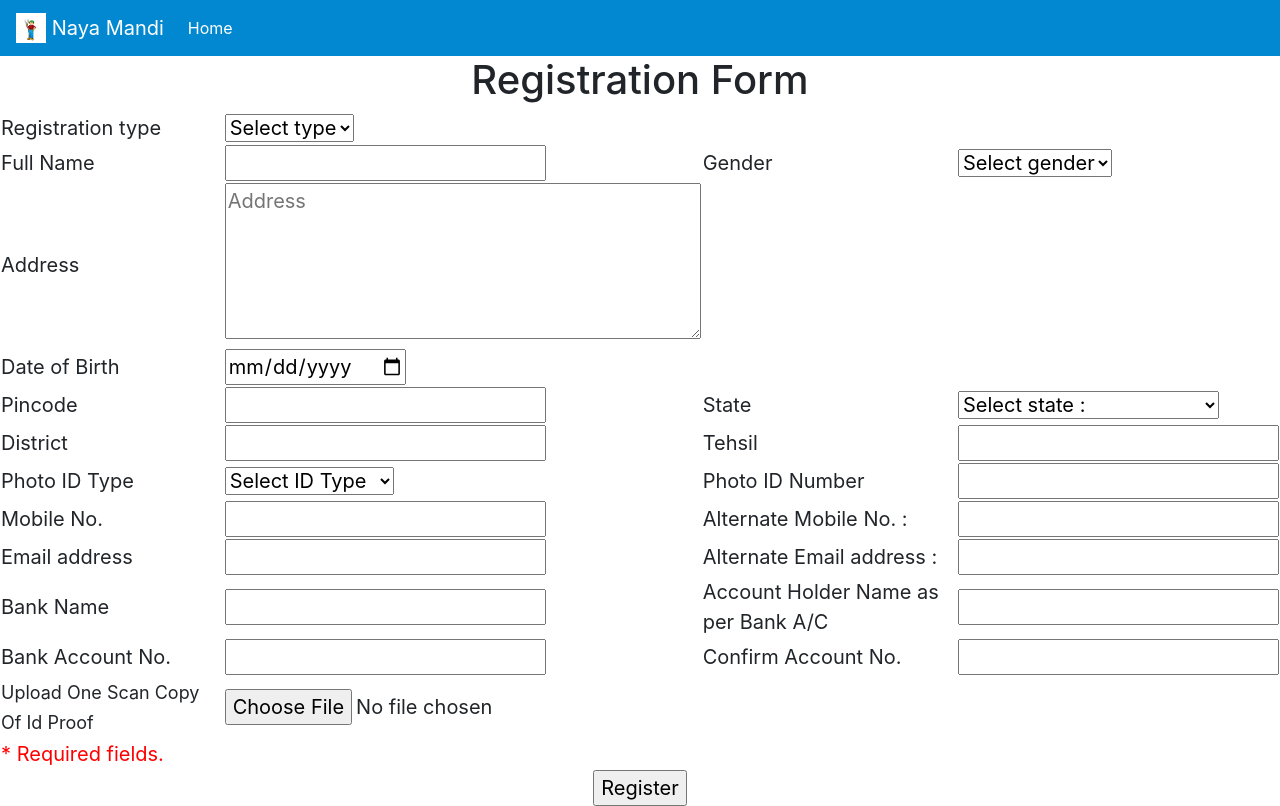
After one commit to savagearray/nayamandi, a Flask app: page /registration in a window 1280 px wide. The commit adds this page. Run offline with Flask 2, Linux system fonts and the light colour scheme; some libraries are stand-ins or nearby versions.

Commit message:
Added registration webpage
Few changes regarding links

```diff
--- a/web/app.py
+++ b/web/app.py
@@ -30,6 +30,10 @@ def ml_working():
 def future_prediction():
     return render_template('future_prediction.html')
 
+@app.route("/registration")
+def registration():
+    return render_template('registration.html')
+
 if __name__ == '__main__':
     app.run(debug=True)
 #FLASK_APP=filename.py FLASK_ENV=development flask run –port 8080
--- a/web/templates/commodity.html
+++ b/web/templates/commodity.html
@@ -24,7 +24,7 @@
   		<div class="collapse navbar-collapse" id="navbarNav">
     		<ul class="navbar-nav">
       			<li class="nav-item active">
-        			<a class="nav-link" href="index.html">Home <span class="sr-only">(current)</span></a>
+        			<a class="nav-link" href="/">Home <span class="sr-only">(current)</span></a>
       			</li>
     		</ul>
   		</div>
--- a/web/templates/incentives.html
+++ b/web/templates/incentives.html
@@ -24,7 +24,7 @@
   		<div class="collapse navbar-collapse" id="navbarNav">
     		<ul class="navbar-nav">
       			<li class="nav-item active">
-        			<a class="nav-link" href="index.html">Home <span class="sr-only">(current)</span></a>
+        			<a class="nav-link" href="/">Home <span class="sr-only">(current)</span></a>
       			</li>
     		</ul>
   		</div>
--- a/web/templates/index.html
+++ b/web/templates/index.html
@@ -22,7 +22,7 @@
   		<div class="collapse navbar-collapse" id="navbarNav">
     		<ul class="navbar-nav">
       			<li class="nav-item active">
-        			<a class="nav-link" href="#">Home <span class="sr-only">(current)</span></a>
+        			<a class="nav-link" href="/">Home <span class="sr-only">(current)</span></a>
       			</li>
       			<li class="nav-item">
         			<a class="nav-link" href="/ml_working">Our ML Algorithm</a>
@@ -37,7 +37,7 @@
 
     		<ul class="navbar-nav ml-auto">
     			<li class="nav-item">
-      				<a class="nav-link" href="#"><i class="fa fa-user-plus"></i>&nbsp;Registration</a>
+      				<a class="nav-link" href="/registration"><i class="fa fa-user-plus"></i>&nbsp;Registration</a>
     			</li>
     			<li class="nav-item">
       				<a class="nav-link" href="#"><i class="fa fa-sign-in"></i>&nbsp;Login</a>
--- a/web/templates/license.html
+++ b/web/templates/license.html
@@ -24,7 +24,7 @@
   		<div class="collapse navbar-collapse" id="navbarNav">
     		<ul class="navbar-nav">
       			<li class="nav-item active">
-        			<a class="nav-link" href="index.html">Home <span class="sr-only">(current)</span></a>
+        			<a class="nav-link" href="/">Home <span class="sr-only">(current)</span></a>
       			</li>
     		</ul>
   		</div>
--- a/web/templates/ml_working.html
+++ b/web/templates/ml_working.html
@@ -77,7 +77,7 @@
   		<div class="collapse navbar-collapse" id="navbarNav">
     		<ul class="navbar-nav">
       			<li class="nav-item active">
-        			<a class="nav-link" href="index.html">Home <span class="sr-only">(current)</span></a>
+        			<a class="nav-link" href="/">Home <span class="sr-only">(current)</span></a>
       			</li>
     		</ul>
   		</div>
--- a/web/templates/price_details.html
+++ b/web/templates/price_details.html
@@ -19,7 +19,7 @@
   		<div class="collapse navbar-collapse" id="navbarNav">
     		<ul class="navbar-nav">
       			<li class="nav-item active">
-        			<a class="nav-link" href="index.html">Home <span class="sr-only">(current)</span></a>
+        			<a class="nav-link" href="/">Home <span class="sr-only">(current)</span></a>
       			</li>
     		</ul>
   		</div>
--- /dev/null
+++ b/web/templates/registration.html
@@ -0,0 +1,239 @@
+<!DOCTYPE html>
+<html lang="en">
+<head>
+  <title>Registration</title>
+  <link rel="stylesheet" href="https://stackpath.bootstrapcdn.com/bootstrap/4.4.1/css/bootstrap.min.css" integrity="sha384-Vkoo8x4CGsO3+Hhxv8T/Q5PaXtkKtu6ug5TOeNV6gBiFeWPGFN9MuhOf23Q9Ifjh" crossorigin="anonymous">
+	<link rel="stylesheet" href="https://cdnjs.cloudflare.com/ajax/libs/font-awesome/4.7.0/css/font-awesome.min.css">
+	<script src="https://code.jquery.com/jquery-3.4.1.slim.min.js" integrity="sha384-J6qa4849blE2+poT4WnyKhv5vZF5SrPo0iEjwBvKU7imGFAV0wwj1yYfoRSJoZ+n" crossorigin="anonymous"></script>
+	<script src="https://cdn.jsdelivr.net/npm/popper.js@1.16.0/dist/umd/popper.min.js" integrity="sha384-Q6E9RHvbIyZFJoft+2mJbHaEWldlvI9IOYy5n3zV9zzTtmI3UksdQRVvoxMfooAo" crossorigin="anonymous"></script>
+	<script src="https://stackpath.bootstrapcdn.com/bootstrap/4.4.1/js/bootstrap.min.js" integrity="sha384-wfSDF2E50Y2D1uUdj0O3uMBJnjuUD4Ih7YwaYd1iqfktj0Uod8GCExl3Og8ifwB6" crossorigin="anonymous"></script>
+</head>
+<body>
+  	<!-- Navbar starts -->
+	<nav class="navbar navbar-expand-lg navbar-dark" style="background-color: #0288d1;">
+  		<a class="navbar-brand" href="#">
+  			<img src="{{ url_for('static',filename='images/farmer_logo.jpg') }}" width="30" height="30" class="d-inline-block align-top" alt="">
+  			Naya Mandi
+  		</a>
+  		<button class="navbar-toggler" type="button" data-toggle="collapse" data-target="#navbarNav" aria-controls="navbarNav" aria-expanded="false" aria-label="Toggle navigation">
+    		<span class="navbar-toggler-icon"></span>
+  		</button>
+  		<div class="collapse navbar-collapse" id="navbarNav">
+    		<ul class="navbar-nav">
+      			<li class="nav-item active">
+        			<a class="nav-link" href="/">Home <span class="sr-only">(current)</span></a>
+      			</li>
+    		</ul>
+  		</div>
+	</nav>
+	<!-- Navbar ends -->
+
+    <form style="font-size: 20px;">
+      <center>
+      <h1>Registration Form</h1>
+      <table>
+        <tr>
+          <td class="required">Registration type</td>
+          <td>
+            <select required name="regtype">
+            <option value="" hidden>Select type</option>
+            <option value="regtype">Buyer</option>
+            <option value="regtype">Seller</option>
+            </select>
+          </td>
+        </tr>
+
+        <tr></tr>
+
+        <tr>
+          <td class="required">Full Name</td>
+          <td>
+            <input type="text" name="fname" required>
+          </td>
+          <td class="required">Gender</td>
+          <td>
+            <select required name="gender">
+              <option value="" hidden>Select gender </option>
+              <option value="gender">Male</option>
+              <option value="gender">Female</option>
+            </select>
+          </td>
+        </tr>
+
+        <tr></tr>
+
+        <tr>
+          <td class="required">Address</td>
+          <td>
+            <textarea required  rows="5" cols="35" maxlength="100" placeholder="Address"></textarea>
+          </td>
+        </tr>
+
+        <tr></tr>
+
+        <tr>
+          <td class="required">Date of Birth</td>
+          <td>
+            <input required type="date" name="enterdate">
+          </td>
+        </tr>
+
+        <tr></tr>
+
+        <tr>
+          <td class="required">Pincode</td>
+          <td>
+            <input required type="number" name="pincode">
+          </td>
+          <td class="required">State</td>
+          <td>
+            <select required>
+              <option value="" hidden="">Select state : </option>
+              <option>Andhra Pradesh (AP)</option>
+              <option>Arunachal Pradesh (AR)</option>
+              <option>Assam (AS)</option>
+              <option>Bihar (BR)</option>
+              <option>Chhattisgarh (CG)</option>
+              <option>Goa (GA)</option>
+              <option>Gujarat (GJ)</option>
+              <option>Haryana (HR)</option>
+              <option>Himachal Pradesh (HP)</option>
+              <option>Jammu and Kashmir (JK)</option>
+              <option>Jharkhand (JH)</option>
+              <option>Karnataka (KA)</option>
+              <option>Kerala (KL)</option>
+              <option>Madhya Pradesh (MP)</option>
+              <option>Maharashtra (MH)</option>
+              <option>Manipur (MN)</option>
+              <option>Meghalaya (ML)</option>
+              <option>Mizoram (MZ)</option>
+              <option>Nagaland (NL)</option>
+              <option>Odisha(OD)</option>
+              <option>Punjab (PB)</option>
+              <option>Rajasthan (RJ)</option>
+              <option>Sikkim (SK)</option>
+              <option>Tamil Nadu (TN)</option>
+              <option>Tripura (TR)</option>
+              <option>Telangana (TS)</option>
+              <option>Uttar Pradesh (UP)</option>
+              <option>Uttarakhand (UK)</option>
+              <option>West Bengal (WB)</option>
+
+            </select>
+          </td>
+        </tr>
+
+        <tr></tr>
+
+        <tr>
+          <td class="required">District</td>
+          <td>
+            <input required type="text" name="distict">
+          </td>
+          <td class="required">Tehsil</td>
+          <td>
+            <input required type="text" name="tehsil">
+          </td>
+        </tr>
+
+        <tr></tr>
+
+        <tr>
+          <td class="required">Photo ID Type</td>
+          <td>
+            <select required>
+              <option value="" hidden>Select ID Type</option>
+              <option>Aadhar</option>
+              <option>PAN Card</option>
+              <option>Ration Card</option>
+              <option>Driving License</option>
+              <option>VoterID</option>
+              <option>Passport</option>
+            </select>
+          </td>
+          <td class="required">Photo ID Number</td>
+          <td>
+            <input required type="number" name="idno">
+          </td>
+        </tr>
+
+        <tr></tr>
+
+        <tr>
+          <td class="required">Mobile No.</td>
+          <td>
+            <input required type="number" name="mobno">
+          </td>
+          <td>Alternate Mobile No. : </td>
+          <td>
+            <input type="number" name="altmobno">
+          </td>
+        </tr>
+
+        <tr></tr>
+
+        <tr>
+          <td class="required">Email address</td>
+          <td>
+            <input required type="email" name="emailaddr">
+          </td>
+          <td>Alternate Email address : </td>
+          <td>
+            <input type="email" name="emailaddr">
+          </td>
+        </tr>
+
+        <tr></tr>
+
+        <tr>
+          <td class="required">Bank Name</td>
+          <td>
+            <input required type="text" name="bank-name">
+          </td>
+          <td class="required">Account Holder Name as per Bank A/C</td>
+          <td>
+            <input required type="text" name="bank-name">
+          </td>
+        </tr>
+
+        <tr></tr>
+
+        <tr>
+          <td class="required">Bank Account No.</td>
+          <td>
+            <input required type="number" name="bank-accno">
+          </td>
+          <td class="required">Confirm Account No.</td>
+          <td>
+            <input required type="number" name="bank-accno">
+          </td>
+        </tr>
+
+        <tr></tr>
+
+        <tr>
+          <td class="required">
+            <font size="4">Upload One Scan Copy Of Id Proof</font>
+          </td>
+          <td>
+            <input required type="file" name="sign">
+          </td>
+        </tr>
+
+        <tr></tr>
+
+        <tr>
+          <td>
+            <font color="red">* Required fields. </font>
+          </td>
+        </tr>
+
+        <tr></tr>
+
+        </table>
+        <input type="submit" value="Register">
+      </center>
+    </form>
+
+
+</html>
```
